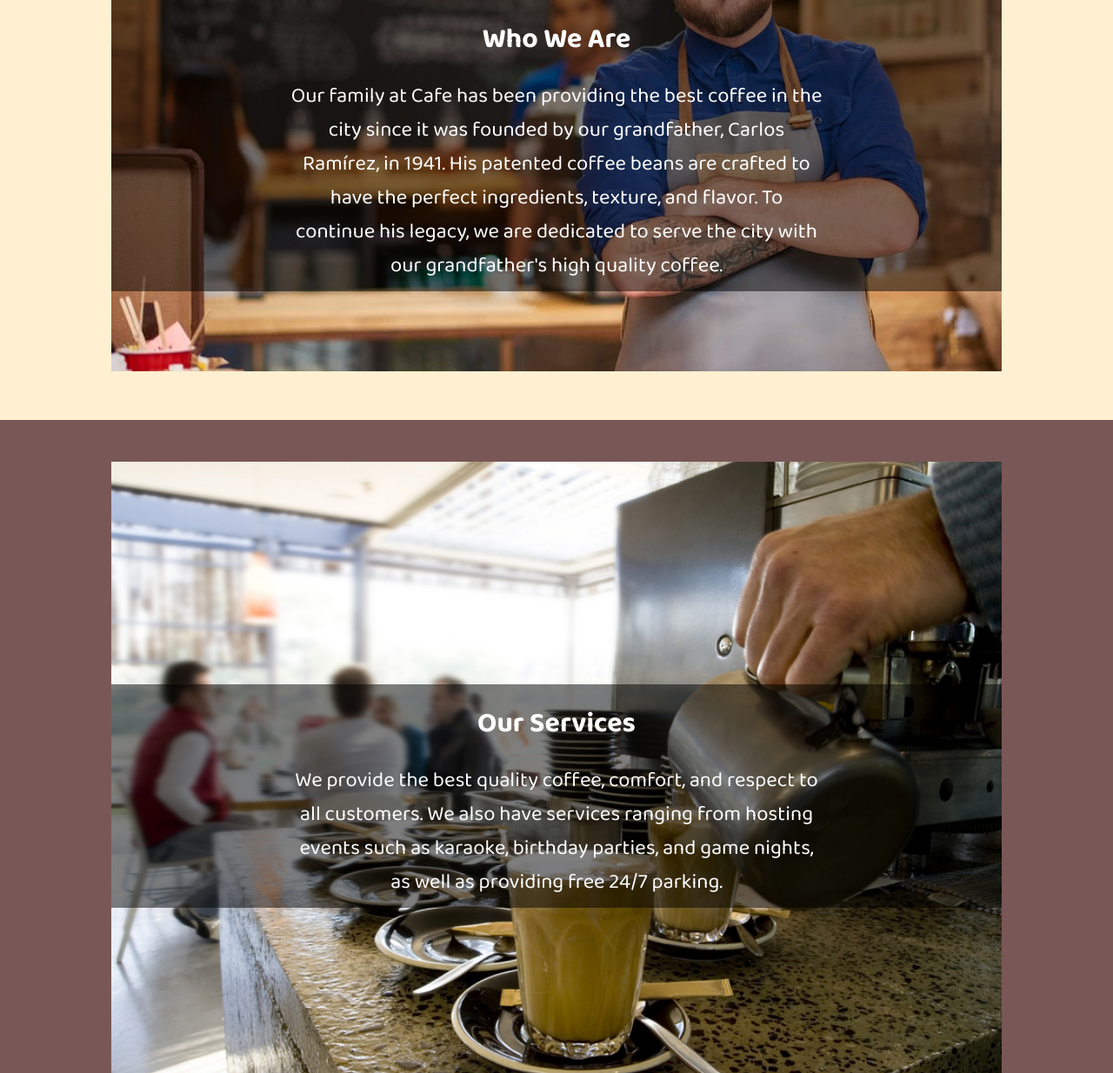
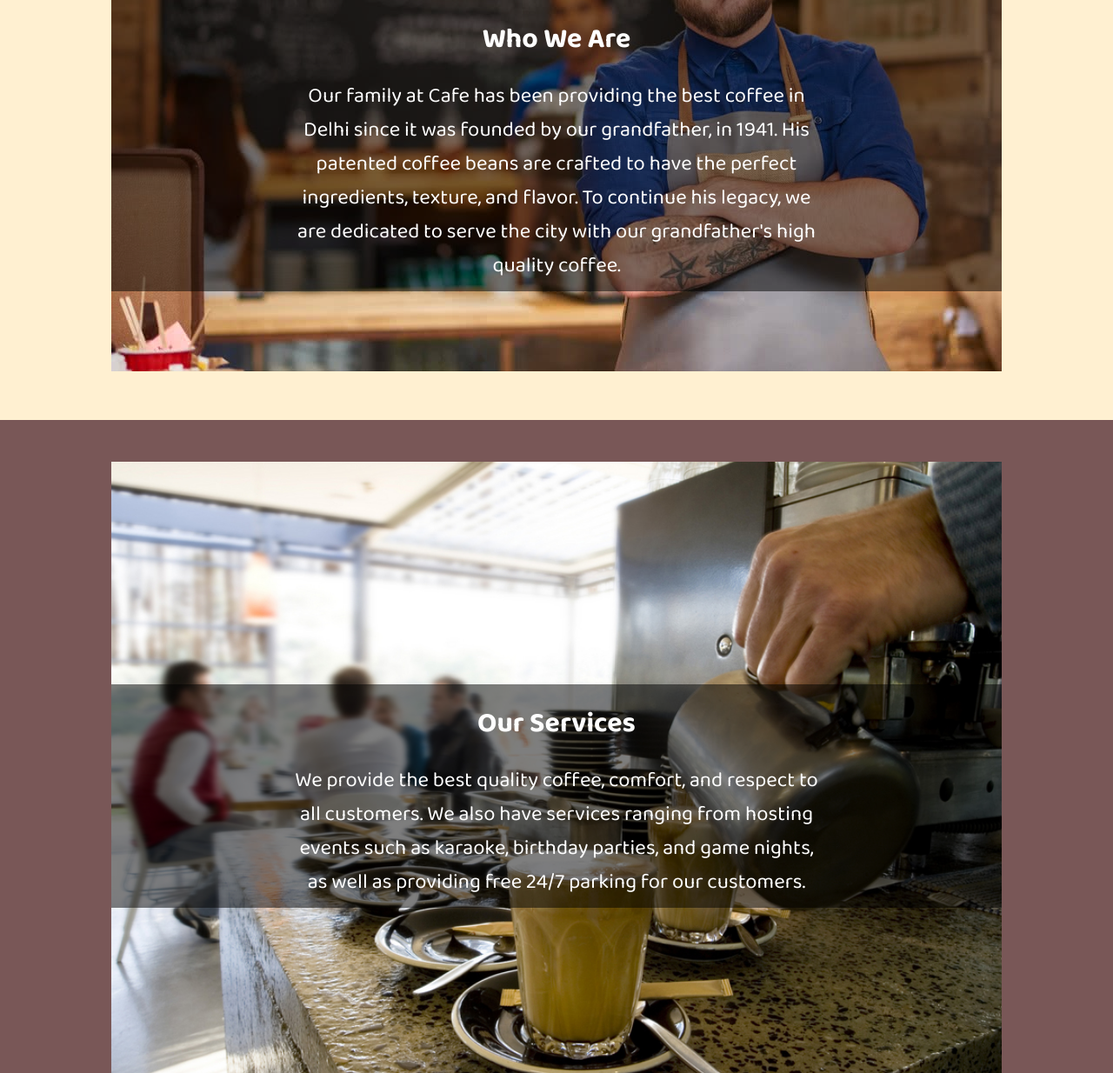
Before and after one commit to Anmoolll/Coffee-Shop-Website, a plain HTML site: page index.html in a window 1280 px wide. Shown: the part 1104-2338 px from the top of the page at 87% size. Drawn offline with Linux system fonts and the light colour scheme.

Commit message:
File pos changed

```diff
--- a/dist/index.html
+++ b/index.html
@@ -110,8 +110,7 @@
                 <h1>Who We Are</h1>
                 <p>
                   Our family at  Cafe has been providing the best coffee in
-                  the city since it was founded by our grandfather, Carlos
-                  Ramírez, in 1941. His patented coffee beans are crafted to
+                  Delhi since it was founded by our grandfather, in 1941. His patented coffee beans are crafted to
                   have the perfect ingredients, texture, and flavor. To continue
                   his legacy, we are dedicated to serve the city with our
                   grandfather's high quality coffee.
@@ -130,7 +129,7 @@
                   We provide the best quality coffee, comfort, and respect to
                   all customers. We also have services ranging from hosting
                   events such as karaoke, birthday parties, and game nights, as
-                  well as providing free 24/7 parking.
+                  well as providing free 24/7 parking for our customers.
                 </p>
               </div>
               <div class="box-img">
--- a/js/script.js
+++ b/js/script.js
@@ -553,7 +553,7 @@ function initializeItem1() {
   <img src="../img/caffe-americano.jpg" alt="product" />
     <div>
       <h3><span class="span-primary">Caffè</span> Americano</h3>
-      <h4>$2.10</h4>
+      <h4>₹2.10</h4>
       <span class="remove-item-1">Remove</span>
     </div>
     <div>
```
